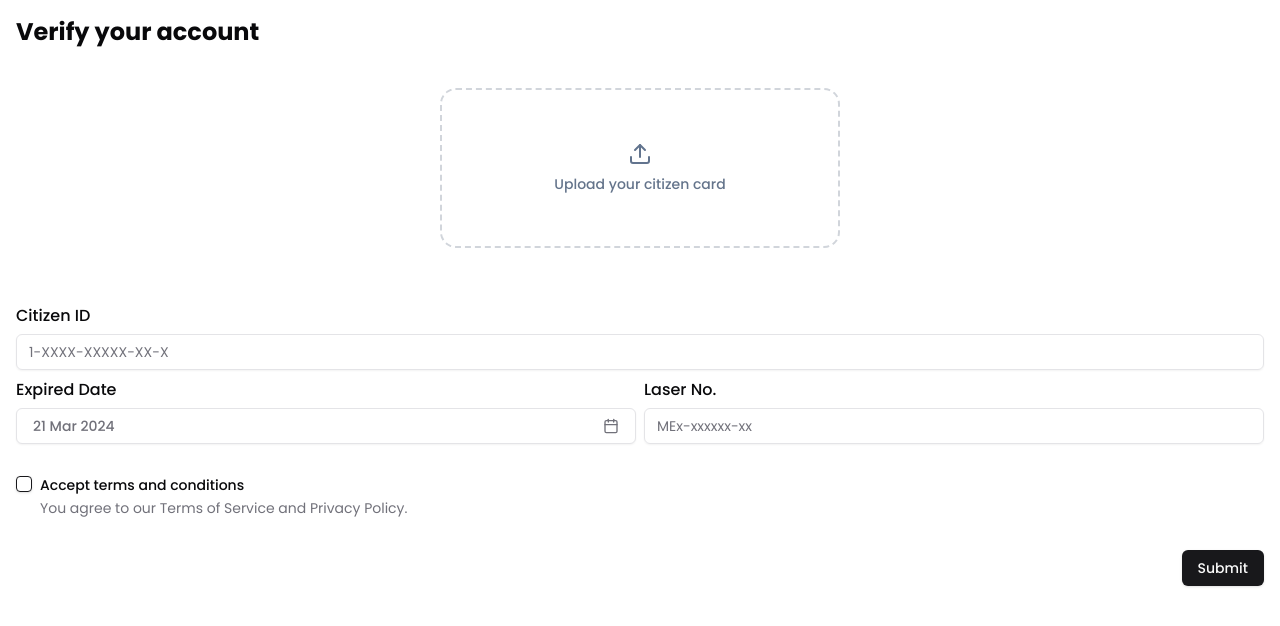
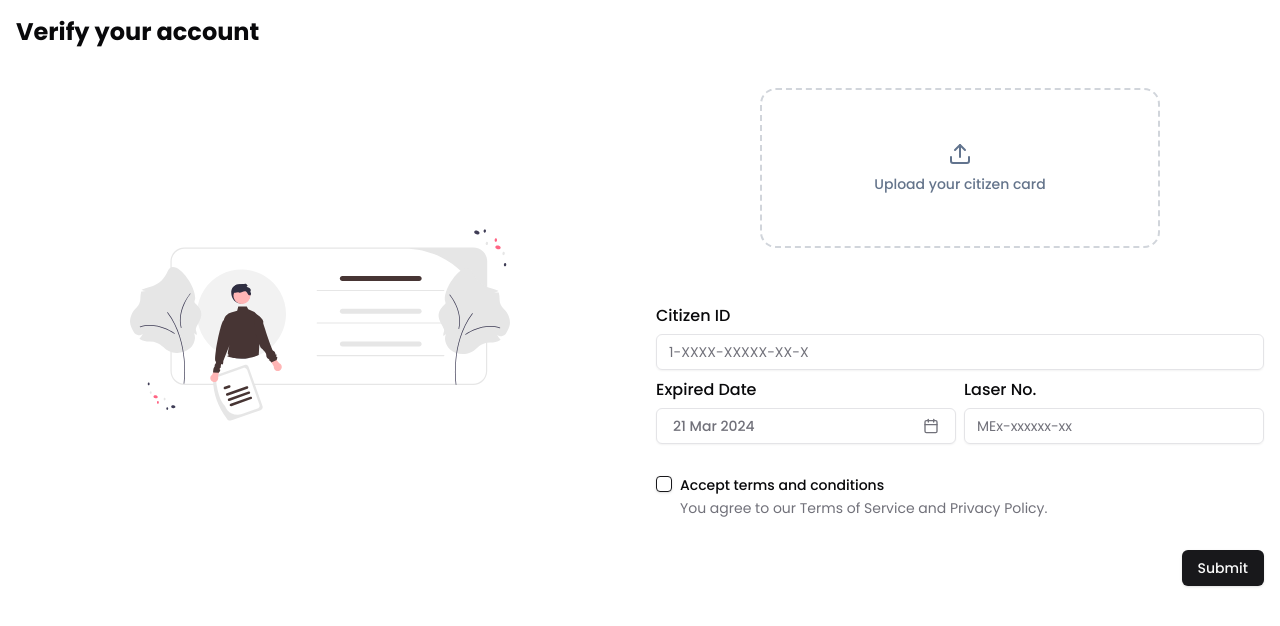
Before and after one commit to CP-RektMart/pic-me-pls-frontend, a Next.js app: page /photographer/verify in a window 1280 px wide. Shown: the top 626 px of the page. Built offline with nearby package versions, Linux system fonts and the light colour scheme.

Commit message:
fix: responsive

```diff
--- a/src/app/photographer/verify/page.tsx
+++ b/src/app/photographer/verify/page.tsx
@@ -15,11 +15,11 @@ import {
 
 export default function Page() {
   return (
-    <div className='p-4'>
+    <div className='min-h-screen p-4'>
+      {/* To be fixed: Move to layout */}
       <p className='mb-4 font-bold lg:text-2xl'>Verify your account</p>
       <div className='flex flex-row justify-between gap-8'>
-        <div className='hidden lg:flex-1'>
-          <div className='flex h-full flex-1 items-center justify-center'>
+        <div className='hidden w-full items-center justify-center lg:flex'>
           <Image
             src={'/photographer-verify.svg'}
             alt='pic'
@@ -27,8 +27,7 @@ export default function Page() {
             height={200}
           />
         </div>
-        </div>
-        <div className='flex flex-1 flex-col gap-8'>
+        <div className='flex w-full flex-col gap-8'>
           <ImageUpload />
           <div className='flex flex-col gap-2'>
             <div className='space-y-1.5'>
```
Lines whose indentation alone changed are shown as unchanged.
